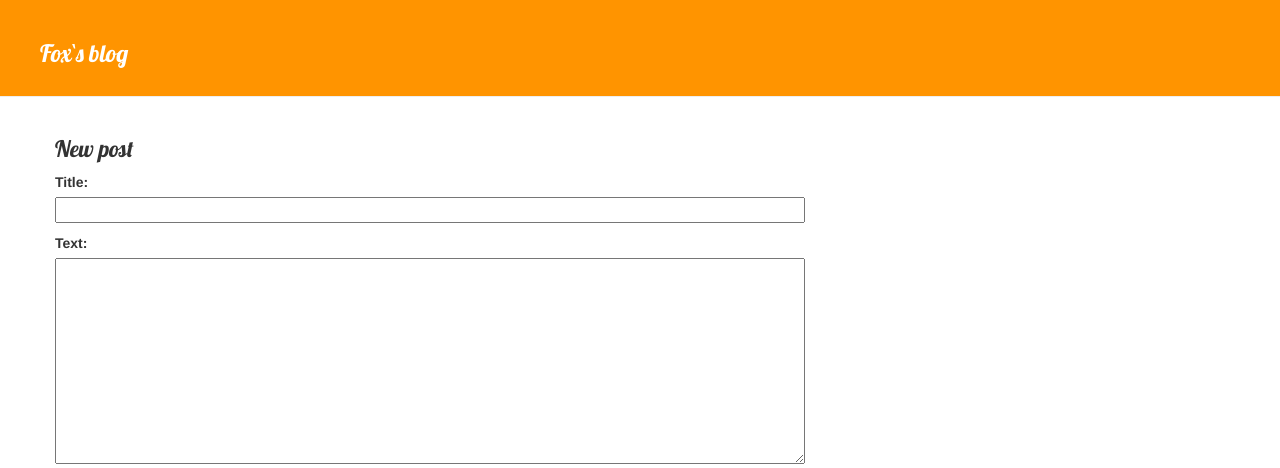
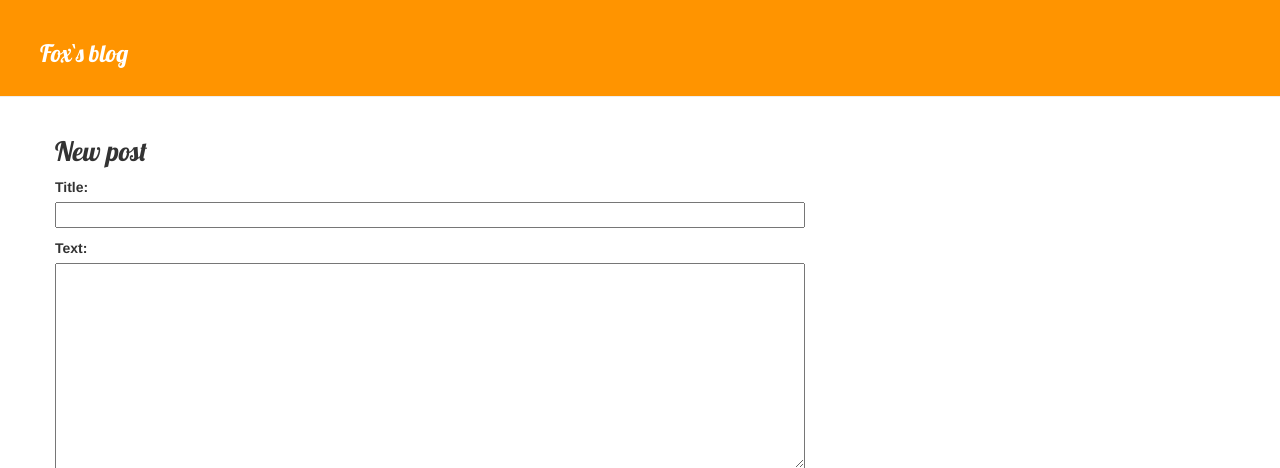
Before and after one commit to lis104/blog, a Django app: page /post/new/ in a window 1280 px wide. Shown: the top 468 px of the page. Run offline with Django 3.2, Linux system fonts and the light colour scheme; some libraries are stand-ins or nearby versions.

Commit message:
CSS PROBE

```diff
--- a/static/css/blog.css
+++ b/static/css/blog.css
@@ -11,7 +11,7 @@
 }
 
 h1 {
-    font-size: 17pt;
+    font-size: 20pt;
 }
 
 .content {
```
